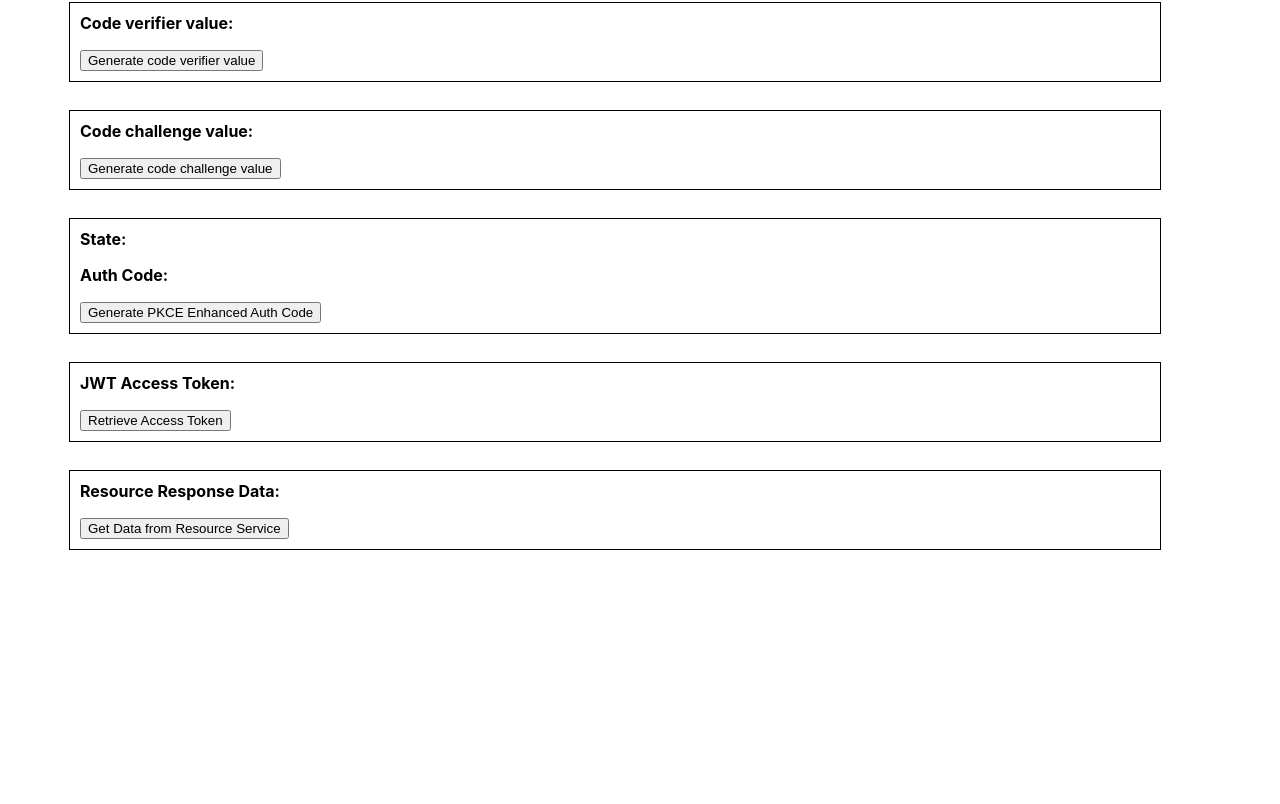
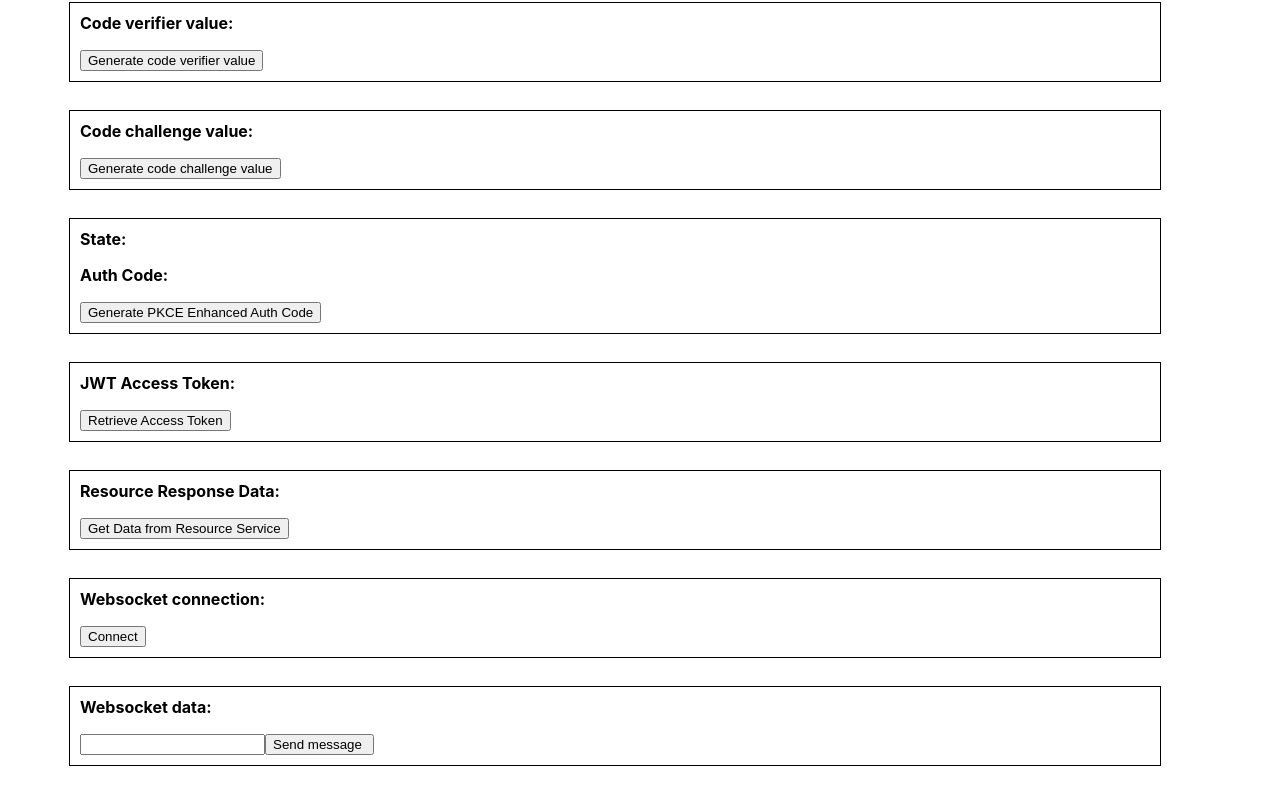
Before and after one commit to jellehuibregtse/oauth2-authorization-code-poc, a React (Create React App) app in the folder client/: page / in a window 1280 px wide. Shown: the part 312-1116 px from the top of the page. Before the commit the page ends 979 px from the top, so only its background shows below. Built offline with nearby package versions, Linux system fonts and the light colour scheme.

Commit message:
Add websockets to frontend

```diff
--- a/client/package.json
+++ b/client/package.json
@@ -7,6 +7,7 @@
     "@testing-library/react": "^11.1.0",
     "@testing-library/user-event": "^12.1.10",
     "jquery": "^3.5.1",
+    "stompjs": "^2.3.3",
     "react": "^17.0.1",
     "react-dom": "^17.0.1",
     "react-router": "^5.2.0",
--- a/client/src/App.js
+++ b/client/src/App.js
@@ -1,6 +1,7 @@
 import './App.css';
 import $ from 'jquery';
 import React, {useState} from "react";
+import Stomp from 'stompjs';
 
 export default function App() {
 
@@ -11,7 +12,9 @@ export default function App() {
     const [authCode, setAuthCode] = useState();
     const [accessToken, setAccessToken] = useState();
     const [resourceData, setResourceData] = useState();
-
+    const [websocketConnection, setWebsocketConnection] = useState();
+    const [websocketData, setWebsocketData] = useState();
+    const [message, setMessage] = useState("");
 
     const generateState = () => {
         let value = "";
@@ -117,6 +120,38 @@ export default function App() {
         setResourceData(data);
     }
 
+    const register = () => {
+        let socket = new WebSocket('ws://localhost:8080/websockets');
+        setWebsocketConnection("connected to: " + socket.url);
+        let stompClient = Stomp.over(socket);
+        stompClient.debug = null;
+        socket.onclose = () => {setWebsocketConnection("disconnected from" + socket)};
+        stompClient.connect({}, function () {
+            stompClient.subscribe("/test", (m) => setWebsocketData(JSON.parse(m.body)));
+            setWebsocketConnection("connected to" + socket);
+        }, () => {});
+    }
+
+    const sendMessage = () => {
+        if(message !== "") {
+            setWebsocketData("The message you send was: " + message)
+            $.ajax({
+                beforeSend: function (request) {
+                    request.setRequestHeader("Content-type", "application/x-www-form-urlencoded; charset=UTF-8");
+                    request.setRequestHeader("Authorization", "Bearer " + accessToken)
+                },
+                type: "POST",
+                url: "http://localhost:8762/api/resource-service-one/resource/status/check",
+                data: message,
+                success: () => {setWebsocketData("send message")},
+                data_type: "json"
+            })
+        }
+        else {
+            setWebsocketData("Please enter a message before sending.")
+        }
+    }
+
     return (
         <div className="container">
             <h1>OAuth2 Authorization Code Grant PoC (PKCE Enhanced)</h1>
@@ -173,6 +208,23 @@ export default function App() {
                 </p>
                 <input type="button" value="Get Data from Resource Service" onClick={getDataFromResourceService}/>
             </div>
+
+            <div className="section">
+                <p>
+                    <label><strong>Websocket connection: </strong></label>
+                    <span id="resourceData">{websocketConnection}</span>
+                </p>
+                <input type="button" value="Connect" onClick={register}/>
+            </div>
+
+            <div className="section">
+                <p>
+                    <label><strong>Websocket data: </strong></label>
+                    <span id="resourceData">{websocketData}</span>
+                </p>
+                <input type="text" value={message} onChange={(e) => setMessage(e.target.value)}/>
+                <input type="button" value="Send message " onClick={sendMessage}/>
+            </div>
         </div>
     );
 }
```
Also changed, not shown: 1 other file (tests, documents, lock files or other folders).
